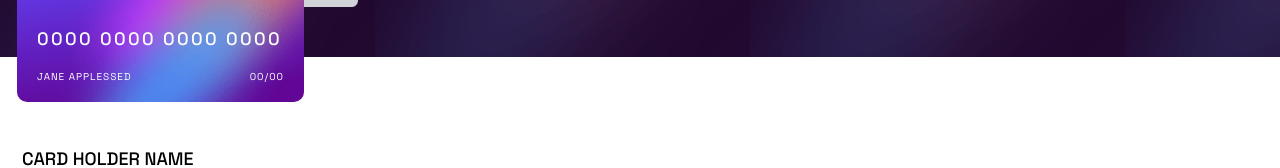
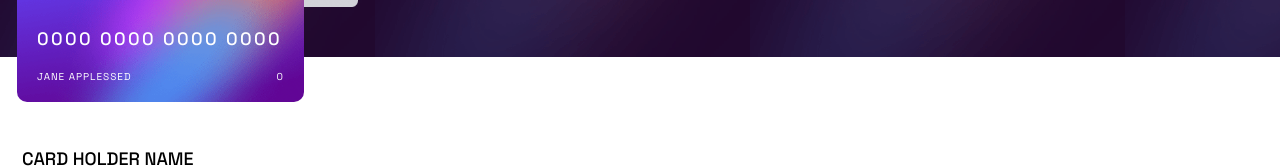
Before and after one commit to kalin-angelov/fm-interactive-card-details-form, a React (Vite) app: page / in a window 1280 px wide. Shown: the part 183-351 px from the top of the page. Built offline with nearby package versions, Linux system fonts and the light colour scheme.

Commit message:
Update Home.tsx

```diff
--- a/src/components/Home.tsx
+++ b/src/components/Home.tsx
@@ -23,7 +23,7 @@ const Home = () => {
                     <article>
                         <h2>Jane Applessed</h2>
 
-                        <p>00/00</p>
+                        <p>{cardNumber}</p>
                     </article>
 
                 </section>
```
